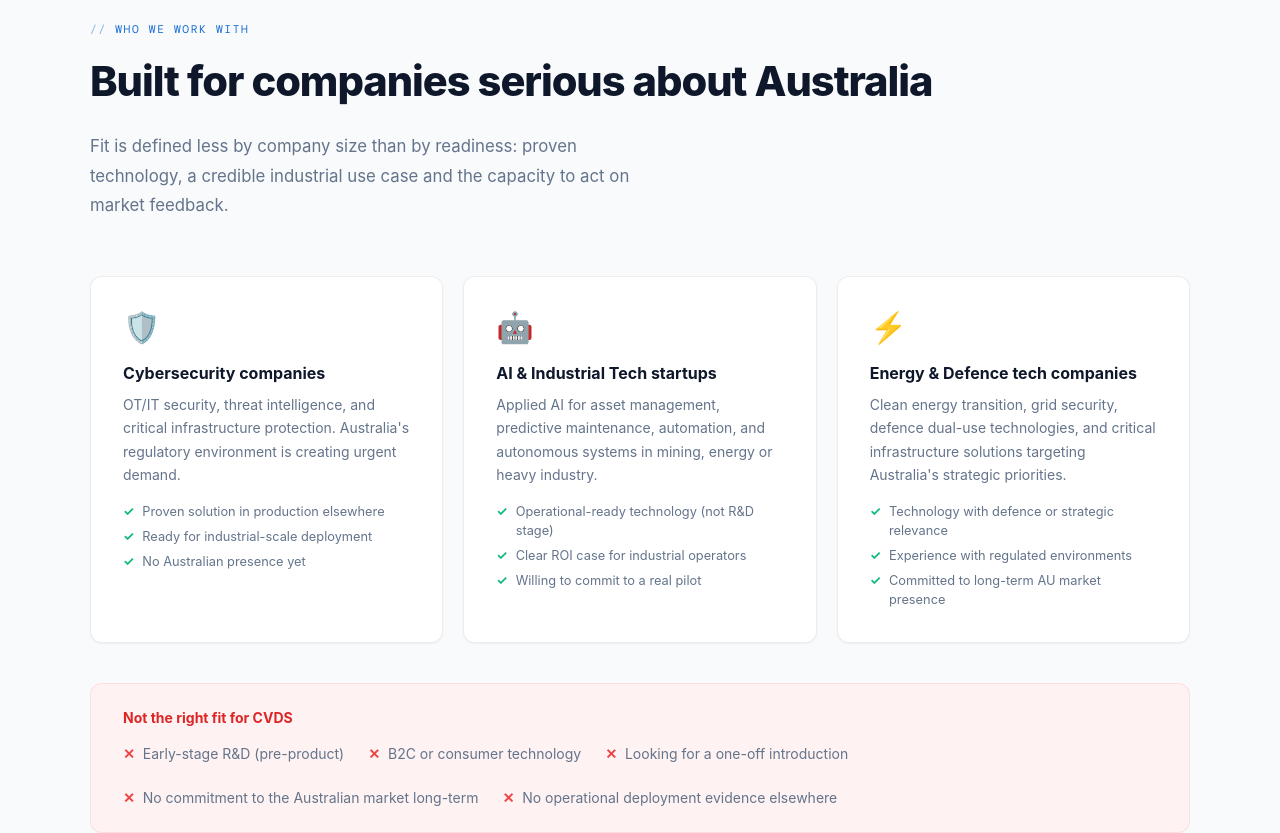
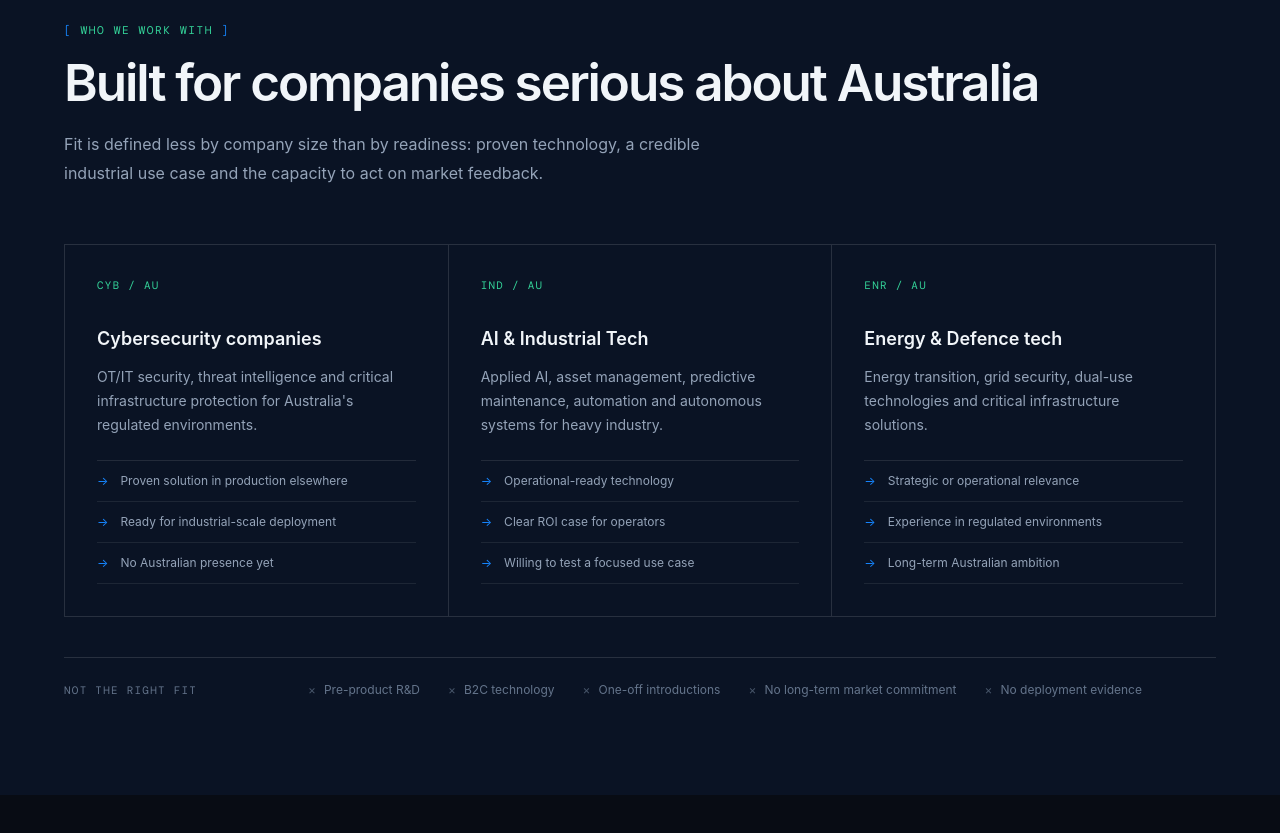
Before and after one commit to cecilepagneux-afk/camelvsunicorn, a React (Vite) app: page / in a window 1280 px wide. Shown: the part 3460-4293 px from the top of the page. Built offline with nearby package versions, Linux system fonts and the light colour scheme.

Commit message:
Apply Digital Precision design to src/components/ForWho.tsx

```diff
--- a/src/components/ForWho.tsx
+++ b/src/components/ForWho.tsx
@@ -1,60 +1,58 @@
-const cards = [
+const profiles = [
   {
-    icon: '🛡️',
+    code: 'CYB',
     title: 'Cybersecurity companies',
-    desc: "OT/IT security, threat intelligence, and critical infrastructure protection. Australia's regulatory environment is creating urgent demand.",
-    criteria: ['Proven solution in production elsewhere','Ready for industrial-scale deployment','No Australian presence yet'],
+    desc: "OT/IT security, threat intelligence and critical infrastructure protection for Australia's regulated environments.",
+    criteria: ['Proven solution in production elsewhere', 'Ready for industrial-scale deployment', 'No Australian presence yet'],
   },
   {
-    icon: '🤖',
-    title: 'AI & Industrial Tech startups',
-    desc: 'Applied AI for asset management, predictive maintenance, automation, and autonomous systems in mining, energy or heavy industry.',
-    criteria: ['Operational-ready technology (not R&D stage)','Clear ROI case for industrial operators','Willing to commit to a real pilot'],
+    code: 'IND',
+    title: 'AI & Industrial Tech',
+    desc: 'Applied AI, asset management, predictive maintenance, automation and autonomous systems for heavy industry.',
+    criteria: ['Operational-ready technology', 'Clear ROI case for operators', 'Willing to test a focused use case'],
   },
   {
-    icon: '⚡',
-    title: 'Energy & Defence tech companies',
-    desc: "Clean energy transition, grid security, defence dual-use technologies, and critical infrastructure solutions targeting Australia's strategic priorities.",
-    criteria: ['Technology with defence or strategic relevance','Experience with regulated environments','Committed to long-term AU market presence'],
+    code: 'ENR',
+    title: 'Energy & Defence tech',
+    desc: "Energy transition, grid security, dual-use technologies and critical infrastructure solutions.",
+    criteria: ['Strategic or operational relevance', 'Experience in regulated environments', 'Long-term Australian ambition'],
   },
 ];
 
-const notFit = ['Early-stage R&D (pre-product)','B2C or consumer technology','Looking for a one-off introduction','No commitment to the Australian market long-term','No operational deployment evidence elsewhere'];
+const notFit = ['Pre-product R&D','B2C technology','One-off introductions','No long-term market commitment','No deployment evidence'];
 
 export default function ForWho() {
   return (
-    <section id="forwho" className="bg-slate-50 px-[5%] py-24">
-      <div className="max-w-[1100px] mx-auto">
-        <p className="font-mono text-[0.7rem] tracking-[0.15em] text-[#1A6ED4] uppercase mb-3 before:content-['//\00a0'] before:opacity-50">Who we work with</p>
-        <h2 className="text-[clamp(1.9rem,3.5vw,2.6rem)] font-extrabold tracking-tight text-slate-900 mb-5">Built for companies serious about Australia</h2>
-        <p className="text-slate-500 text-[1.05rem] max-w-[580px] leading-[1.75] mb-14">
+    <section id="forwho" className="cvds-section bg-[#0a1324]">
+      <div className="max-w-[1200px] mx-auto">
+        <p className="cvds-kicker">Who we work with</p>
+        <h2 className="cvds-heading mb-5">Built for companies serious about Australia</h2>
+        <p className="cvds-intro max-w-[650px] mb-14">
           Fit is defined less by company size than by readiness: proven technology, a credible industrial use case and the capacity to act on market feedback.
         </p>
-        <div className="grid md:grid-cols-3 gap-5">
-          {cards.map(c => (
-            <div key={c.title} className="bg-white border border-black/[0.07] rounded-xl p-8 hover:border-[rgba(26,110,212,0.3)] hover:shadow-[0_4px_20px_rgba(26,110,212,0.1)] hover:-translate-y-0.5 transition-all shadow-sm">
-              <div className="text-3xl mb-4">{c.icon}</div>
-              <h3 className="text-base font-bold text-slate-900 mb-2">{c.title}</h3>
-              <p className="text-sm text-slate-500 leading-[1.65] mb-4">{c.desc}</p>
-              <div className="flex flex-col gap-1.5">
-                {c.criteria.map(cr => (
-                  <div key={cr} className="text-[0.8rem] text-slate-500 flex gap-2 items-start">
-                    <span className="text-emerald-500 font-bold flex-shrink-0">✓</span>{cr}
-                  </div>
+
+        <div className="grid md:grid-cols-3 border-t border-l border-white/[0.12]">
+          {profiles.map(profile => (
+            <article key={profile.title} className="border-r border-b border-white/[0.12] p-7 lg:p-8 hover:bg-[#1686ff]/[0.05] transition-colors">
+              <p className="font-mono text-[0.68rem] tracking-[0.12em] text-emerald-400 mb-8">{profile.code} / AU</p>
+              <h3 className="text-lg font-semibold mb-3">{profile.title}</h3>
+              <p className="text-sm text-slate-400 leading-[1.7] mb-6">{profile.desc}</p>
+              <div className="border-t border-white/[0.1]">
+                {profile.criteria.map(criterion => (
+                  <p key={criterion} className="flex gap-3 border-b border-white/[0.08] py-3 text-xs text-slate-400">
+                    <span className="text-[#1686ff]" aria-hidden="true">→</span>{criterion}
+                  </p>
                 ))}
               </div>
-            </div>
+            </article>
           ))}
         </div>
 
-        {/* Not a fit */}
-        <div className="bg-red-50 border border-red-200/50 rounded-xl px-8 py-6 mt-10">
-          <h4 className="text-sm font-bold text-red-600 mb-4">Not the right fit for CVDS</h4>
-          <div className="flex gap-6 flex-wrap">
-            {notFit.map(n => (
-              <div key={n} className="flex gap-2 items-center text-sm text-slate-500">
-                <span className="text-red-500 font-bold">✕</span>{n}
-              </div>
+        <div className="grid lg:grid-cols-[220px_1fr] gap-6 border-t border-white/[0.12] mt-10 pt-6">
+          <h3 className="font-mono text-[0.68rem] uppercase tracking-[0.12em] text-slate-500">Not the right fit</h3>
+          <div className="flex gap-x-7 gap-y-3 flex-wrap">
+            {notFit.map(item => (
+              <span key={item} className="text-xs text-slate-500 before:content-['×'] before:text-slate-600 before:mr-2">{item}</span>
             ))}
           </div>
         </div>
```
